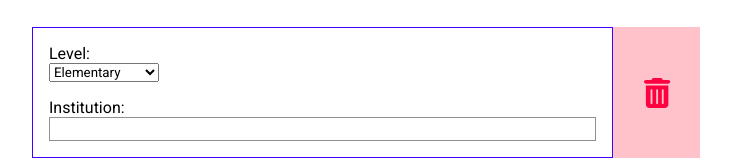
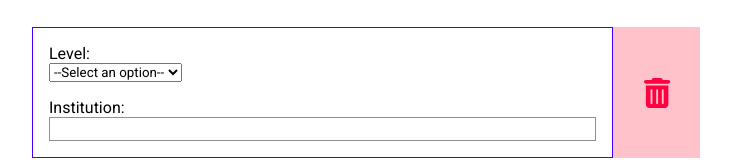
Before and after one commit to ChristianSama/cv-project, a React (Create React App) app: page / in a window 1280 px wide. Both pictures are taken after typing "Sample", "Sample", "Sample", "name@example.com" into the empty fields and a click on the button "Add Education". Shown: the part 305-465 px from the top of the page, without its empty margins (274-1005 px from the left). Built offline with nearby package versions, Linux system fonts and the light colour scheme.

Commit message:
added empty select option

```diff
--- a/src/components/EducationSection.js
+++ b/src/components/EducationSection.js
@@ -67,6 +67,7 @@ class Education extends React.Component {
             Level:
             {this.props.edit
               ? (<select id={this.props.data.id} name="level" value={this.props.data.level} onChange={this.props.handleChange}>
+                  <option value="">--Select an option--</option>
                   <option value="Elementary">Elementary</option>
                   <option value="Highschool">Highschool</option>
                   <option value="Undergraduate">Undergraduate</option>
--- a/src/components/ExperienceSection.js
+++ b/src/components/ExperienceSection.js
@@ -75,6 +75,7 @@ class Experience extends React.Component {
             Time in position (months):
             {this.props.edit
               ? (<select id={this.props.data.id} name="time" value={this.props.data.time} onChange={this.props.handleChange}>
+                  <option value="">--Select an option--</option>
                   <option value="less than 1 year">less than 1 year</option>
                   <option value="1 to 3 years">1 to 3 years</option>
                   <option value="more than 3 years">more than 3 years</option>
```
